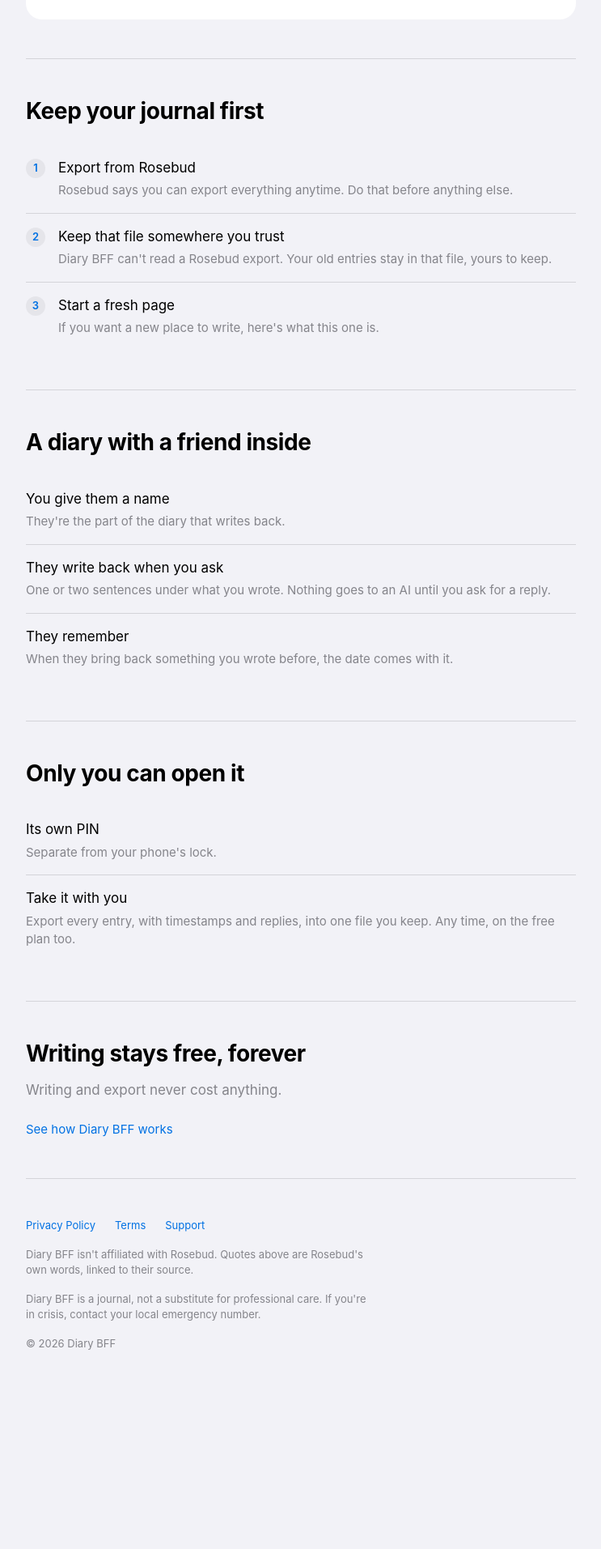
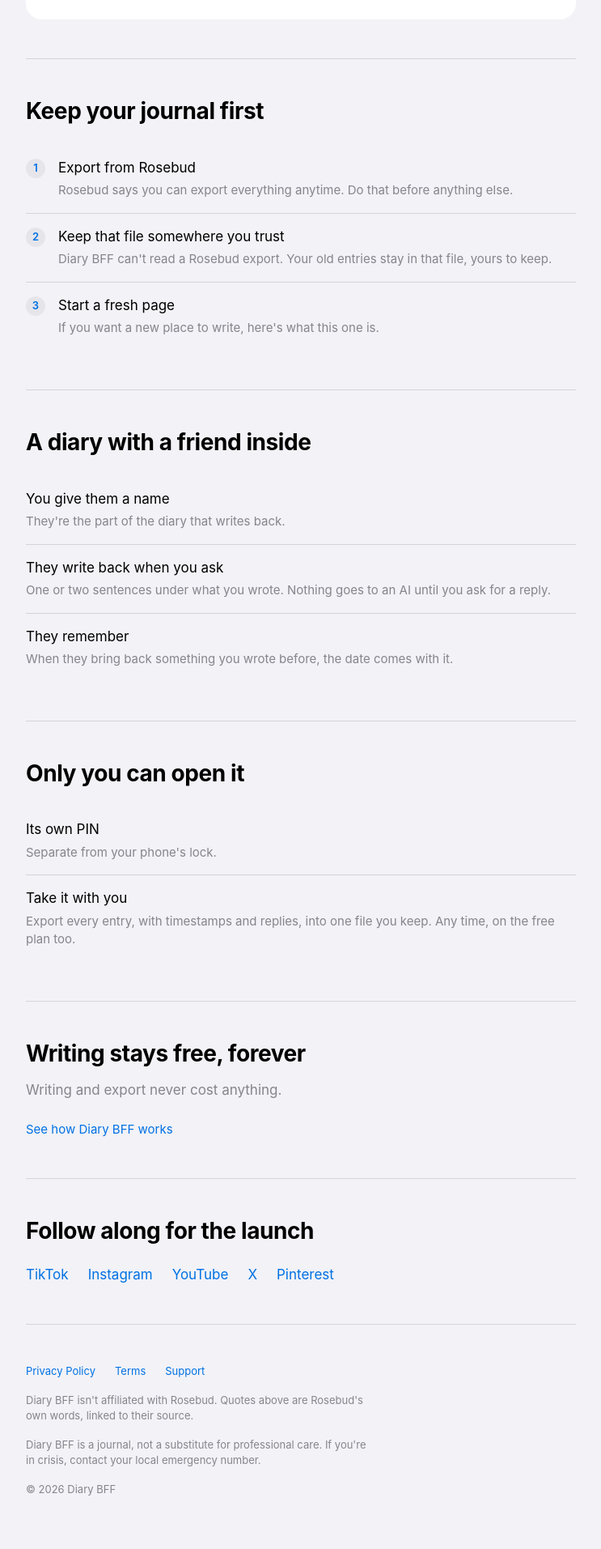
Before and after one commit to danielchen720-ui/twilight-diary-legal, a Jekyll site: the page rosebud/index.html, which Jekyll copies as it is, in a window 1280 px wide. Shown: the part 695-2608 px from the top of the page at 81% size, without its empty margins (268-1011 px from the left). Built offline with Jekyll 4.4.1, drawn with Linux system fonts in a browser that asks for light colours; before the commit the page ends 2428 px from its top, so only the background shows below that.

Commit message:
Q266 = (c)（老板 09-30 12:5x）：不收邮箱。首页 Follow along. → Follow along for the launch.；/rosebud/ 末尾加同一块五个社交链接（只放链接，零脚本、零外部请求）。隐私页不动。基于 origin/main + Q128/Q131 的 /rosebud/

```diff
--- a/index.html
+++ b/index.html
@@ -96,7 +96,7 @@
     </section>
 
     <section>
-      <h2>Follow along.</h2>
+      <h2>Follow along for the launch.</h2>
       <div class="social">
         <a href="https://www.tiktok.com/@diarybffapp">TikTok</a>
         <a href="https://www.instagram.com/diarybff.app/">Instagram</a>
--- a/rosebud/index.html
+++ b/rosebud/index.html
@@ -66,6 +66,7 @@
   ul.plain li:last-child{border-bottom:0}
   ul.plain li span{display:block;color:var(--label2);font-size:15px;margin-top:4px}
   .back{display:inline-block;margin-top:var(--s3);font-size:15px}
+  .social{margin-top:var(--s3);display:flex;flex-wrap:wrap;gap:var(--s2) var(--s3);font-size:17px}
   footer{padding:var(--s6) 0 var(--s8);border-top:1px solid var(--sep);font-size:13px;color:var(--label2)}
   footer .links a{margin-right:var(--s3)}
   footer p{margin-top:var(--s2);max-width:52ch}
@@ -126,6 +127,16 @@
       <p>Writing and export never cost anything.</p>
       <a class="back" href="/">See how Diary BFF works</a>
     </section>
+    <section>
+      <h2>Follow along for the launch</h2>
+      <div class="social">
+        <a href="https://www.tiktok.com/@diarybffapp">TikTok</a>
+        <a href="https://www.instagram.com/diarybff.app/">Instagram</a>
+        <a href="https://www.youtube.com/@diarybff">YouTube</a>
+        <a href="https://x.com/diarybffapp">X</a>
+        <a href="https://www.pinterest.com/diarybffapp/">Pinterest</a>
+      </div>
+    </section>
   </main>
 
   <footer>
```
